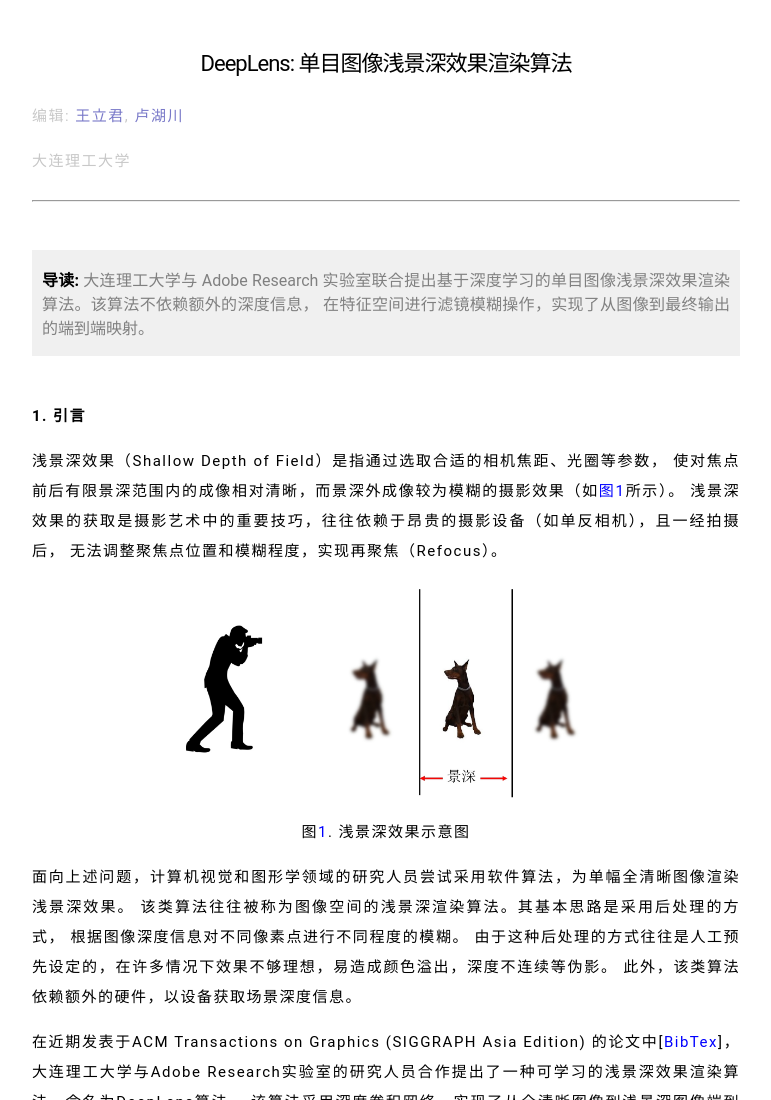
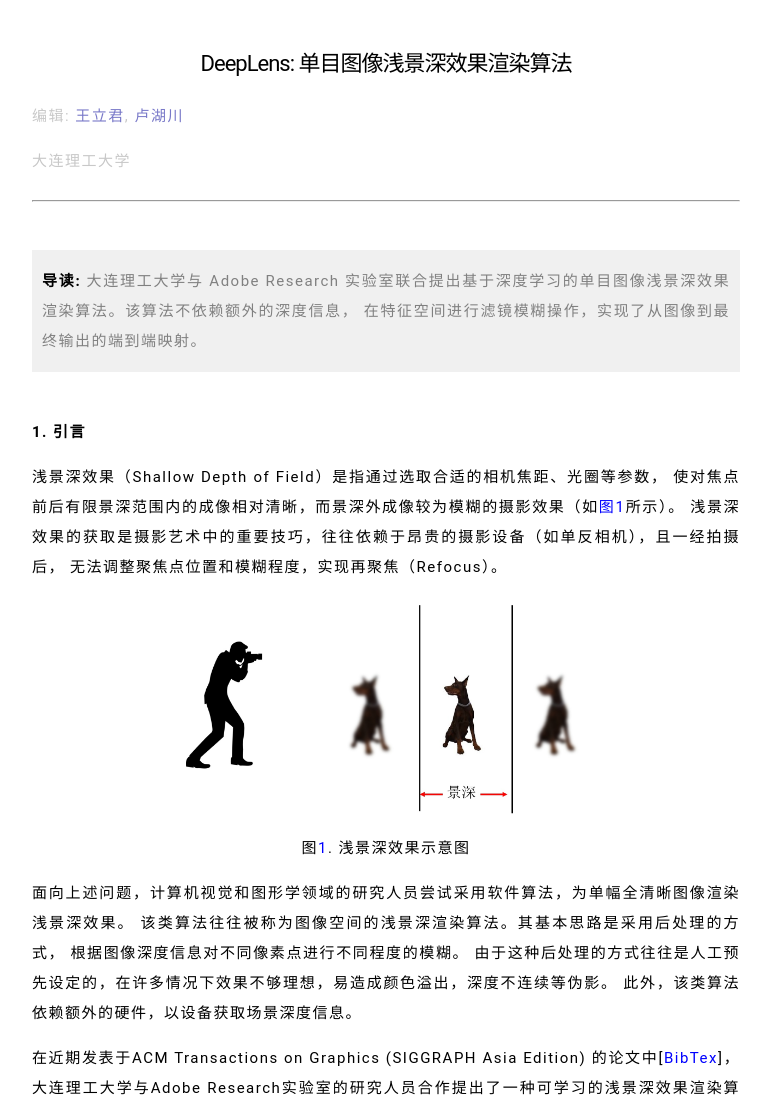
Before and after one commit to scott89/DeepLens_zh, a plain HTML site: page index.html in a window 1280 px wide. Shown: the top 1100 px of the page, without its empty margins (254-1025 px from the left). Drawn offline with Linux system fonts and the light colour scheme.

Commit message:
fix bugs

```diff
--- a/DeepLens/small.css
+++ b/DeepLens/small.css
@@ -129,7 +129,7 @@ img,object,iframe
     padding-top: 0.5em;
 }
 
-.entry-wrapper >p, .fig> p, .pub-bibtex, .absract, .author
+.entry-wrapper >p, .fig> p, .pub-bibtex, .abstract, .author
 {
     font-family: "roboto",sans-serif, "SimHei";
     font-size: 15px;
```
